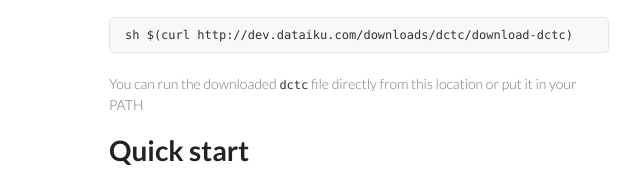
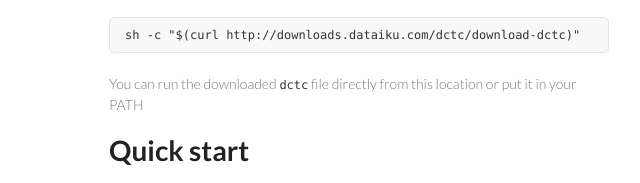
Before and after one commit to dataiku/dctc, a plain HTML site: page index.html in a window 1280 px wide. Shown: the part 362-545 px from the top of the page, 461-1101 px from the left. Drawn offline with Linux system fonts and the light colour scheme.

Commit message:
New URL !

```diff
--- a/index.html
+++ b/index.html
@@ -46,7 +46,7 @@
             Simply copy and run this from a Terminal window:
         </p>
 
-        <pre><code>sh $(curl http://dev.dataiku.com/downloads/dctc/download-dctc)</code></pre>
+        <pre><code>sh -c "$(curl http://downloads.dataiku.com/dctc/download-dctc)"</code></pre>
 
         <p>You can run the downloaded <code>dctc</code> file directly from this location or put it in your PATH</p>
 
```
